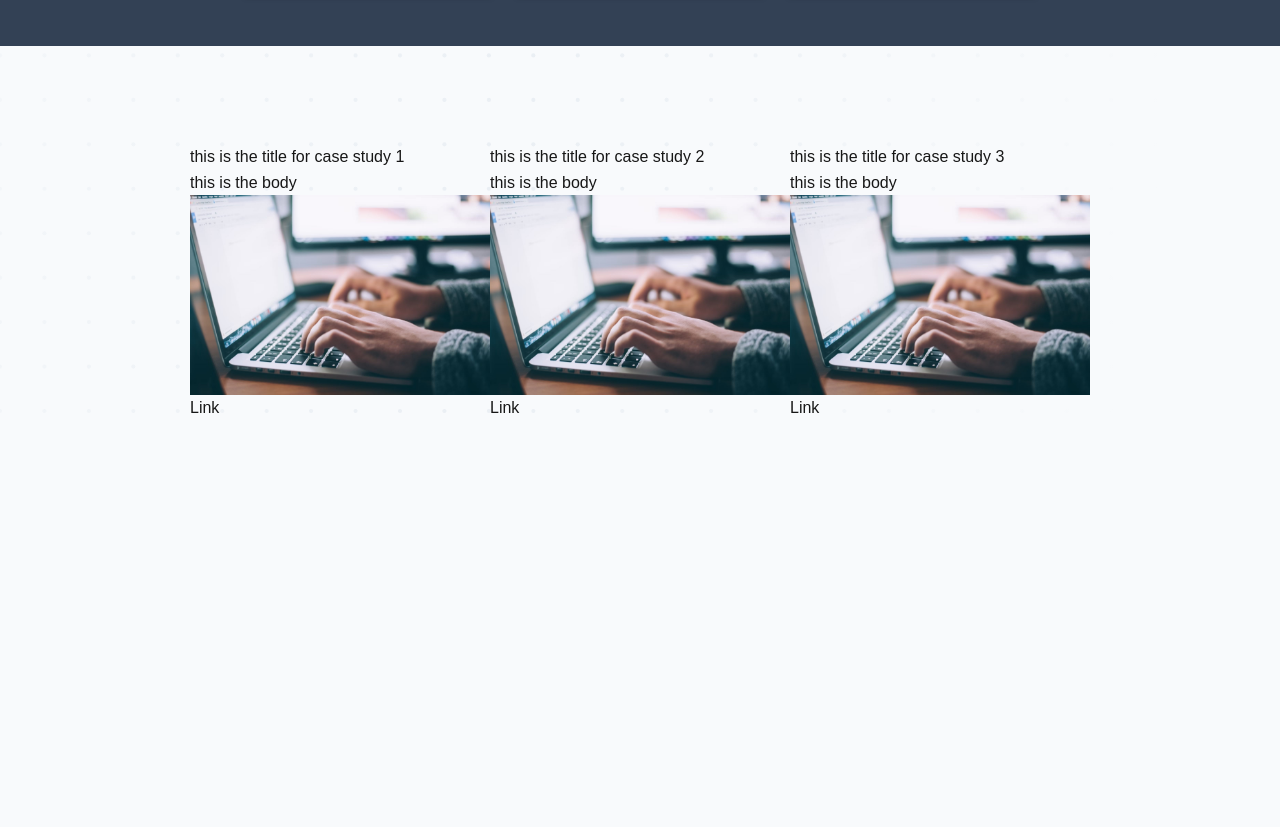
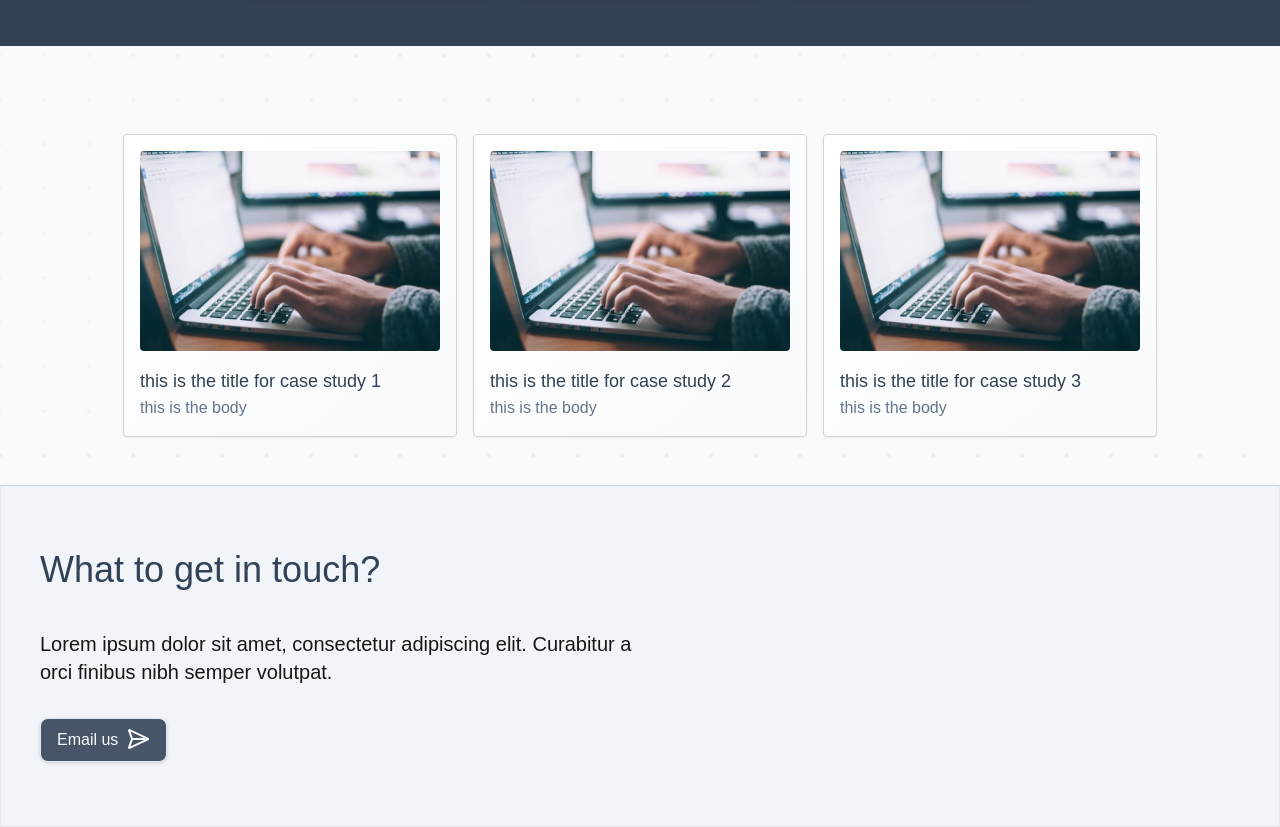
Before and after one commit to alexofbodwyn/gtadesign, a Next.js app: page / in a window 1280 px wide. Shown: the part 1589-2416 px from the top of the page. Before the commit the page ends 2009 px from the top, so only its background shows below. Built offline with nearby package versions, Linux system fonts and the light colour scheme.

Commit message:
new design

```diff
--- a/app/layout.tsx
+++ b/app/layout.tsx
@@ -2,6 +2,7 @@ import type { Metadata } from "next";
 import "./globals.css";
 
 import Header from "../components/header"
+import Footer from "../components/footer"
 
 export const metadata: Metadata = {
   title: "Create Next App",
@@ -18,6 +19,7 @@ export default function RootLayout({
       <body className="antialiased bg-[url('/assets/images/bg.svg')] bg-repeat">
         <Header />
         {children}
+        <Footer />
       </body>
     </html>
   );
--- a/app/page.tsx
+++ b/app/page.tsx
@@ -23,7 +23,6 @@ export default function Home() {
           <div className="flex gap-4 mt-10 text-left">
             {homePageContent.infoBox.map((box, index) => (
               <div key={`infoBox-map-${index}`} className="flex flex-col border border-slate-600 p-4 bg-gradient-to-br from-slate-600 to-slate-700 rounded-lg w-1/3 drop-shadow h-32">
-                <div className="icon-chart-no-axes-combined"></div>
                 <div className="flex items-center">
                   <Icon name={box.icon as IconProps["name"]} color="#bbf7d0" className="w-8 h-8" />
                   <h3 className="text-2xl text-green-200 font-bold ml-2">{box.tite}</h3>
@@ -34,14 +33,13 @@ export default function Home() {
           </div>
         </div>
       </div>
-      <div className="flex w-full justify-center pt-[50px]">
+      <div className="flex w-full justify-center pt-10 gap-4">
         {caseStudy.map((study, index) => (
-          <div key={`caseStudy-map-${index}`}>
-            <h3>{study.title}</h3>
-            <p>{study.body}</p>
-            <Image alt={study.title} src={study.image} width={300} height={300} />
-            <Link href={`case-studies/${study.url}`}>Link</Link>
-          </div>
+          <Link href={`case-studies/${study.url}`} key={`caseStudy-map-${index}`} className="border border-slate-300 drop-shadow-sm bg-gradient-to-br from-white to-slate-50 p-4 rounded">
+            <Image alt={study.title} src={study.image} width={300} height={300} className="rounded" />
+            <h3 className="mt-4 text-lg text-slate-700">{study.title}</h3>
+            <p className="text-slate-500">{study.body}</p>
+          </Link>
         ))}
       </div>
     </main >
--- /dev/null
+++ b/components/footer.tsx
@@ -0,0 +1,17 @@
+import Link from "next/link"
+import { SendHorizontal } from 'lucide-react';
+
+export default function Footer() {
+  return (
+    <footer className="bg-slate-100 border border-t-slate-300 flex flex-col items-center w-full p-4 mt-12">
+      <div className="max-w-[1200px] w-full mx-auto py-12">
+        <h2 className="text-4xl text-slate-700">What to get in touch?</h2>
+        <p className="max-w-[600px] mt-10 text-xl">Lorem ipsum dolor sit amet, consectetur adipiscing elit. Curabitur a orci finibus nibh semper volutpat.</p>
+        <Link href="mailto:alexefthymiou@gmail.com" className="inline-flex border rounded-lg py-2 px-4 mt-8 bg-slate-600 drop-shadow">
+          <span className="pr-2 text-slate-50">Email us</span>
+          <span><SendHorizontal color="#f8fafc" /></span>
+        </Link>
+      </div>
+    </footer>
+  )
+}
```
Also changed, not shown: public/assets/images/ga1.jpg.
